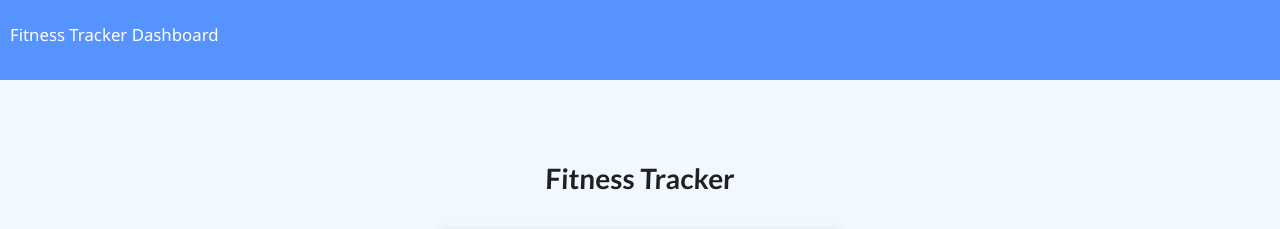
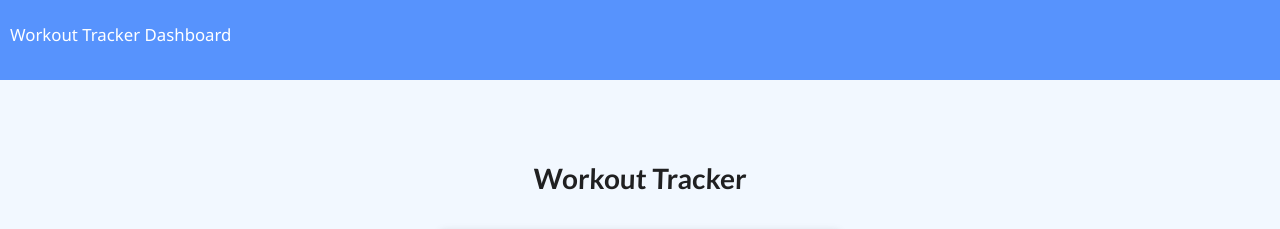
Before and after one commit to cperez525/workout_tracker, a website: page public/exercise.html in a window 1280 px wide. Shown: the top 229 px of the page. Drawn offline with nearby package versions, Linux system fonts and the light colour scheme; no server answers.

Commit message:
Actually changed the app name to Workout tracker on the rest of the site (forgot to save before committing last time)

```diff
--- a/public/exercise.html
+++ b/public/exercise.html
@@ -7,17 +7,17 @@
   <meta http-equiv="X-UA-Compatible" content="ie=edge" />
   <link rel="stylesheet" href="https://cdnjs.cloudflare.com/ajax/libs/semantic-ui/2.4.1/semantic.min.css" />
   <link rel="stylesheet" href="style.css" />
-  <title>Fitness Tracker</title>
+  <title>Workeut Tracker</title>
 </head>
 
 <body>
   <nav>
-    <a href="/">Fitness Tracker</a>
+    <a href="/">Workout Tracker</a>
     <a href="/stats">Dashboard</a>
   </nav>
   <div class="wrapper">
     <header>
-      <h1>Fitness Tracker</h1>
+      <h1>Workout Tracker</h1>
     </header>
     <div class="ui container exercise">
       <div class="ui raised card m-auto">
```
Also changed, not shown: public/stats.html (+2 -2 lines).
